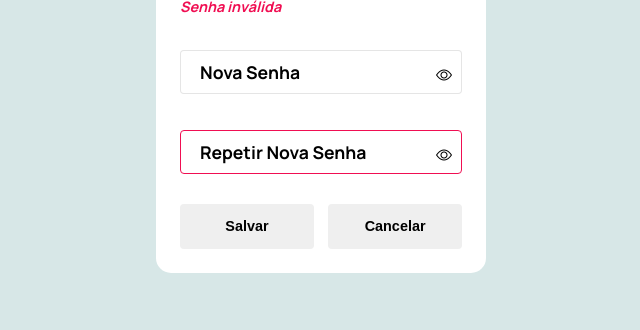
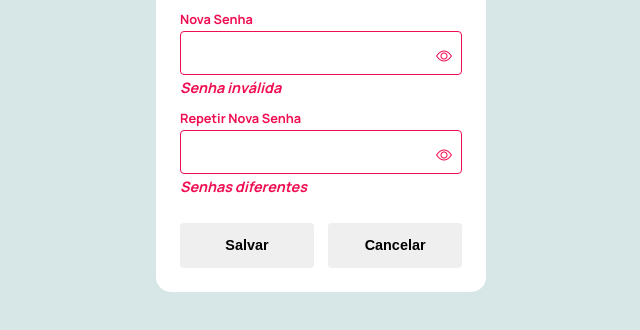
Before and after one commit to manuelcardoso5005/change-password, a plain HTML site: page index.html in a window 1280 px wide. Both pictures are taken after a click on the button "Salvar". Shown: the part 338-668 px from the top of the page, without its empty margins (319-959 px from the left). Drawn offline with nearby package versions, Linux system fonts and the light colour scheme.

```diff
--- a/index.html
+++ b/index.html
@@ -21,14 +21,14 @@
             <div class="form-control">
                 <label for="new-pass" class="lblPass labelNewPass">Nova Senha</label>
                 <input type="password" name="new-pass" id="new-pass" class="input-pass">
-                <i class="bi bi-eye btn-see-pass"></i>
-                <div class="message-error">Senha incorrecta</div>
+                <i class="bi bi-eye btn-see-pass btn-see-pass-2"></i>
+                <div class="message-error message-error-new-pass">Senha inválida</div>
             </div>
             <div class="form-control">
-                <label for="new-pass-confirm" class="lblPass">Repetir Nova Senha</label>
-                <input type="password" name="new-pass-confirm" id="new-pass-confirm" class="input-pass error-input">
-                <i class="bi bi-eye btn-see-pass"></i>
-                <div class="message-error">Senha incorrecta</div>
+                <label for="new-pass-confirm" class="lblPass labelNewPassConfirm">Repetir Nova Senha</label>
+                <input type="password" name="new-pass-confirm" id="new-pass-confirm" class="input-pass">
+                <i class="bi bi-eye btn-see-pass btn-see-pass-3"></i>
+                <div class="message-error message-error-new-pass-confirm">Senhas diferentes</div>
             </div>
             <div class="form-control btn-change-button">
                 <button type="button" class="btn-change-pass btn-change-save">Salvar</button>
--- a/js/script.js
+++ b/js/script.js
@@ -1,45 +1,46 @@
-// Pegar os dados do DOM
+// Seleção de elementos do DOM
 const allPass = document.querySelectorAll('.input-pass');
 const allLabels = document.querySelectorAll('.lblPass');
 const btnSeePass = document.querySelectorAll('.btn-see-pass');
 
 const changePass = document.querySelector('#change-pass');
 const newPass = document.querySelector('#new-pass');
+const newPassConfirm = document.querySelector('#new-pass-confirm');
 
 const labelPass = document.querySelector('.labelPass');
 const labelNewPass = document.querySelector('.labelNewPass');
+const labelNewPassConfirm = document.querySelector('.labelNewPassConfirm');
 
-
-const btnSeePas1 = document.querySelector('.btn-see-pass-1');
+const btnPass = document.querySelector('.btn-see-pass-1');
+const btnNewPass = document.querySelector('.btn-see-pass-2');
+const btnPassConfirm = document.querySelector('.btn-see-pass-3');
 
 const errorMsgPass = document.querySelector('.message-error-pass');
+const errorMsgNewPass = document.querySelector('.message-error-new-pass');
+const errorMsgNewPassConfirm = document.querySelector('.message-error-new-pass-confirm');
+
+const btnCancel = document.querySelector('.btn-change-cancel');
 
 const btnSave = document.querySelector('.btn-change-save');
 
-// Função para adicionar uma classe
+// Funções utilitárias para manipulação de classes
 function addClass(element, className) {
     element.classList.add(className);
 }
 
-// Função para remover uma classe
 function removeClass(element, className) {
     element.classList.remove(className);
 }
 
-// Verifica se a senha não está vazia e tem mais de 6 caracteres
+// Validação de senha
 function validatePassword(password) {
-    if (password && password.length > 6) {
-        return true; // Senha válida
-    } else {
-        return false; // Senha inválida
-    }
+    return password && password.length > 6;
 }
 
-// Alternar a visibilidade da senha
+// Alternar a visibilidade das senhas
 btnSeePass.forEach((btn, index) => {
     btn.addEventListener('click', () => {
         const input = allPass[index];
-
         if (input.type === 'password') {
             input.type = 'text';
             removeClass(btn, 'bi-eye');
@@ -52,13 +53,12 @@
     });
 });
 
-// Adicionar a classe "activeLbl" à label correspondente quando o input é clicado
+// Gerenciar classes das labels ao clicar e ao perder foco no input
 allPass.forEach((input, index) => {
     input.addEventListener('click', () => {
         addClass(allLabels[index], 'activeLbl');
     });
 
-    // Remover a classe "activeLbl" quando o input perde o foco e está vazio
     input.addEventListener('blur', () => {
         if (input.value === '') {
             removeClass(allLabels[index], 'activeLbl');
@@ -66,9 +66,10 @@
     });
 });
 
-function validPass(element, label, btnSeePass, errorMsg){
-    element.addEventListener('input', ()=> {
-        if(validatePassword(element.value)){
+// Verificar se as senhas são válidas
+function validPass(element, label, btnSeePass, errorMsg) {
+    element.addEventListener('input', () => {
+        if (validatePassword(element.value)) {
             removeClass(element, 'error-input');
             removeClass(label, 'errorLbl');
             removeClass(btnSeePass, 'errorBtn');
@@ -77,25 +78,50 @@
     });
 }
 
-validPass(changePass, labelPass, btnSeePas1, errorMsgPass);
+// Aplicar validações
+validPass(changePass, labelPass, btnPass, errorMsgPass);
+validPass(newPass, labelNewPass, btnNewPass, errorMsgNewPass);
+validPass(newPassConfirm, labelNewPassConfirm, btnPassConfirm, errorMsgNewPassConfirm);
 
+// Validar formulário ao salvar
 btnSave.addEventListener('click', () => {
     const isValidPass = validatePassword(changePass.value);
+    const isValidNewPass = validatePassword(newPass.value);
+    const isValidNewPassConfirm = validatePassword(newPassConfirm.value);
 
-    let validForm = true; // Use 'let' para permitir a reatribuição
+    let validForm = true;
 
     if (!isValidPass) {
         validForm = false;
         addClass(changePass, 'error-input');
         addClass(labelPass, 'errorLbl');
-        addClass(btnSeePas1, 'errorBtn');
+        addClass(btnPass, 'errorBtn');
         addClass(errorMsgPass, 'show');
-        console.log('nao avança');
     }
 
-    // Aqui você pode adicionar mais validações e lógica para o envio do formulário
+    if (!isValidNewPass) {
+        validForm = false;
+        addClass(newPass, 'error-input');
+        addClass(labelNewPass, 'errorLbl');
+        addClass(btnNewPass, 'errorBtn');
+        addClass(errorMsgNewPass, 'show');
+    }
+
+    if (newPassConfirm.value !== newPass.value || !isValidNewPassConfirm) {
+        validForm = false;
+        addClass(newPassConfirm, 'error-input');
+        addClass(labelNewPassConfirm, 'errorLbl');
+        addClass(btnPassConfirm, 'errorBtn');
+        addClass(errorMsgNewPassConfirm, 'show');
+    }
+
     if (validForm) {
         console.log('Formulário válido, pode prosseguir');
-        // Lógica para salvar as alterações ou prosseguir com o formulário
+    } else {
+        console.log('Formulário inválido, corrija os erros.');
     }
 });
+
+// Botão para fechar e cancel a alteração de senha
+
+btnCancel.addEventListener('')
```
